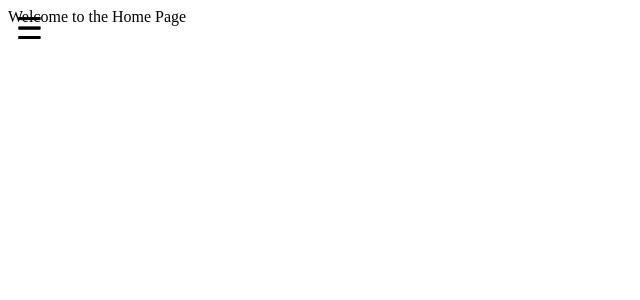
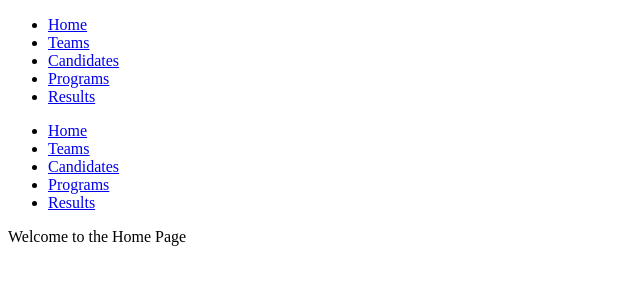
Before and after one commit to Javadamkd/art-fest-management, a Next.js app: page / in a window 1280 px wide. Shown: the top 300 px of the page, without its empty margins (0-640 px from the left). Built offline with nearby package versions, Linux system fonts and the light colour scheme.

Commit message:
Update Layout.js

```diff
--- a/components/Layout.js
+++ b/components/Layout.js
@@ -1,48 +1,32 @@
-// components/Layout.js
-import React, { useState } from 'react';
+// components/Layout.js (or wherever your navigation is defined)
 import Link from 'next/link';
-import styles from './layout.module.css';
+import styles from './Layout.module.css';
 
 const Layout = ({ children }) => {
-  const [isOpen, setIsOpen] = useState(false);
-
-  const toggleSidebar = () => {
-    setIsOpen(!isOpen);
-  };
-
   return (
-    <div>
-      <button className={styles.menuButton} onClick={toggleSidebar}>
-        &#9776;
-      </button>
-      <div className={`${styles.sidebar} ${isOpen ? styles.open : ''}`}>
-        <h2>Menu</h2>
+    <div className={styles.container}>
+      <nav className={styles.nav}>
         <ul>
           <li>
-            <Link href="/" legacyBehavior>
-              <a>Home</a>
-            </Link>
+            <Link href="/"><a>Home</a></Link>
           </li>
           <li>
-            <Link href="/teams" legacyBehavior>
-              <a>Teams</a>
-            </Link>
+            <Link href="/teams"><a>Teams</a></Link>
           </li>
           <li>
-            <Link href="/candidates" legacyBehavior>
-              <a>Candidates</a>
-            </Link>
+            <Link href="/candidates"><a>Candidates</a></Link>
           </li>
           <li>
-            <Link href="/programs" legacyBehavior>
-              <a>Programs</a>
-            </Link>
+            <Link href="/programs"><a>Programs</a></Link>
+          </li>
+          <li>
+            <Link href="/results"><a>Results</a></Link> {/* Add this line */}
           </li>
         </ul>
-      </div>
-      <div className={`${styles.content} ${isOpen ? styles.shifted : ''}`} onClick={() => setIsOpen(false)}>
+      </nav>
+      <main>
         {children}
-      </div>
+      </main>
     </div>
   );
 };
```
